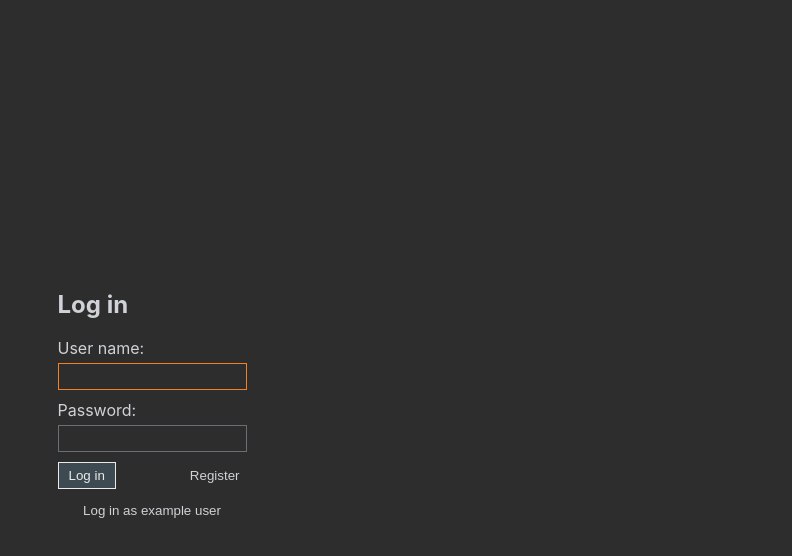
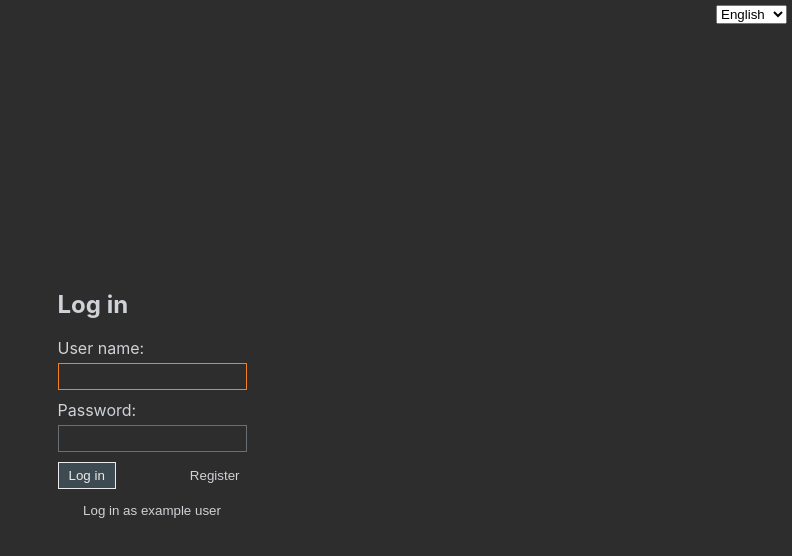
Before and after one commit to blrop/activities-calendar, a React (Create React App) app in the folder frontend/: page / in a window 1280 px wide. Shown: the top 556 px of the page, without its empty margins (488-1280 px from the left). Built offline with nearby package versions, Linux system fonts and the light colour scheme; no server answers.

Commit message:
add basic language support

```diff
--- a/frontend/src/components/ActivitiesEditor/ActivitiesEditor.js
+++ b/frontend/src/components/ActivitiesEditor/ActivitiesEditor.js
@@ -1,4 +1,4 @@
-import React, { useState } from 'react';
+import React, { useState, useContext } from 'react';
 import PropTypes from 'prop-types';
 import _ from 'lodash';
 import update from 'immutability-helper';
@@ -6,7 +6,8 @@ import update from 'immutability-helper';
 import EditableActivity from "./EditableActivity";
 import './ActivitiesEditor.scss';
 import { DEFAULT_ACTIVITY_COLOR_ID } from "~/constants";
-
+import { LanguageContext } from "~/components/App";
+import { l10n } from "~/l10n";
 
 export default function ActivitiesEditor(props) {
     const DTO = {
@@ -23,6 +24,8 @@ export default function ActivitiesEditor(props) {
         }
     };
 
+    const lang = useContext(LanguageContext);
+
     const activitiesInitialState = DTO.toInternalFormat(props.activities);
     const [activities, setActivities] = useState(activitiesInitialState);
 
@@ -30,7 +33,7 @@ export default function ActivitiesEditor(props) {
         <div className="modal-dialog-wrapper" onClick={onWrapperClick}>
             <form onSubmit={onSubmit} className="modal-dialog">
                 <div className="modal-dialog__header">
-                    <h2 className="modal-dialog__title">Edit Activities</h2>
+                    <h2 className="modal-dialog__title">{l10n['edit-activities'][lang]}</h2>
                     <button
                         className="modal-dialog__close-button icon-close"
                         aria-label="Close"
--- a/frontend/src/components/App.js
+++ b/frontend/src/components/App.js
@@ -1,9 +1,12 @@
-import React, { useEffect } from 'react';
+import React, { useEffect, useState } from 'react';
 import PropTypes from "prop-types";
 
 import MainScreen from "~/components/MainScreen/MainScreenContainer";
 import UnauthorizedScreen from "./UnauthorizedScreen/UnauthorizedScreen";
+import { LANGUAGE_DEFAULT, LANGUAGE_EN, LANGUAGE_RU } from "~/constants";
 import './common.scss';
+
+export const LanguageContext = React.createContext(LANGUAGE_DEFAULT);
 
 export default function App(props) {
     const { checkIsLoggedIn } = props;
@@ -11,15 +14,31 @@ export default function App(props) {
     useEffect(() => {
         checkIsLoggedIn();
     }, [checkIsLoggedIn]);
+    const [language, setLanguage] = useState(LANGUAGE_DEFAULT);
 
     if (props.isLoggedIn === null) {
         return 'Loading...'; // todo: remove when loading indicator is implemented
     }
 
+    let screen;
     if (props.isLoggedIn) {
-        return <MainScreen/>;
+        screen = <MainScreen/>;
     } else {
-        return <UnauthorizedScreen loginAction={props.login} registerAction={props.register}/>
+        screen = <UnauthorizedScreen loginAction={props.login} registerAction={props.register}/>
+    }
+
+    return (
+        <LanguageContext.Provider value={language}>
+            <select value={language} onChange={onLanguageChange} className="language-selector">
+                <option value={LANGUAGE_EN}>English</option>
+                <option value={LANGUAGE_RU}>Russian</option>
+            </select>
+            {screen}
+        </LanguageContext.Provider>
+    );
+
+    function onLanguageChange(e) {
+        setLanguage(e.target.value);
     }
 }
 
--- a/frontend/src/components/common.scss
+++ b/frontend/src/components/common.scss
@@ -104,3 +104,9 @@ input[type="password"] {
         content: '\2715';
     }
 }
+
+.language-selector {
+    position: absolute;
+    right: 5px;
+    top: 5px;
+}
--- a/frontend/src/constants.js
+++ b/frontend/src/constants.js
@@ -4,3 +4,7 @@ export const EXAMPLE_USER_NAME = 'example';
 export const EXAMPLE_PASSWORD = '1234';
 
 export const DEFAULT_ACTIVITY_COLOR_ID = '1';
+
+export const LANGUAGE_EN = 'en';
+export const LANGUAGE_RU = 'ru';
+export const LANGUAGE_DEFAULT = LANGUAGE_EN;
--- /dev/null
+++ b/frontend/src/l10n.js
@@ -0,0 +1,6 @@
+export const l10n = {
+    'edit-activities': {
+        en: 'Edit Activities',
+        ru: 'Редактировать Активности',
+    }
+};
```
